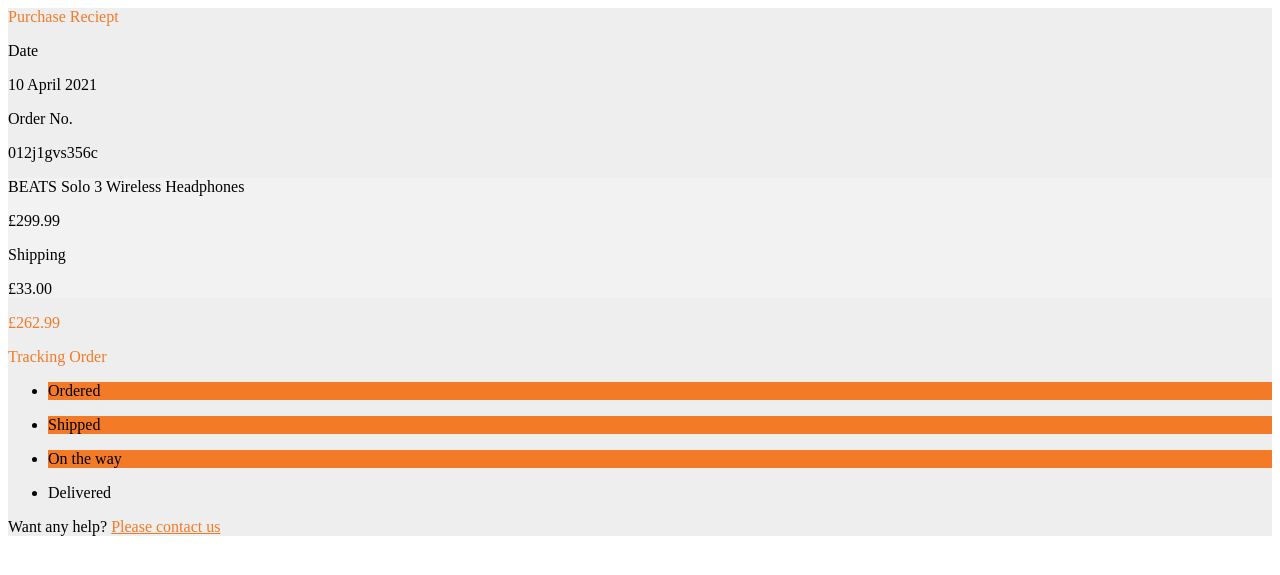
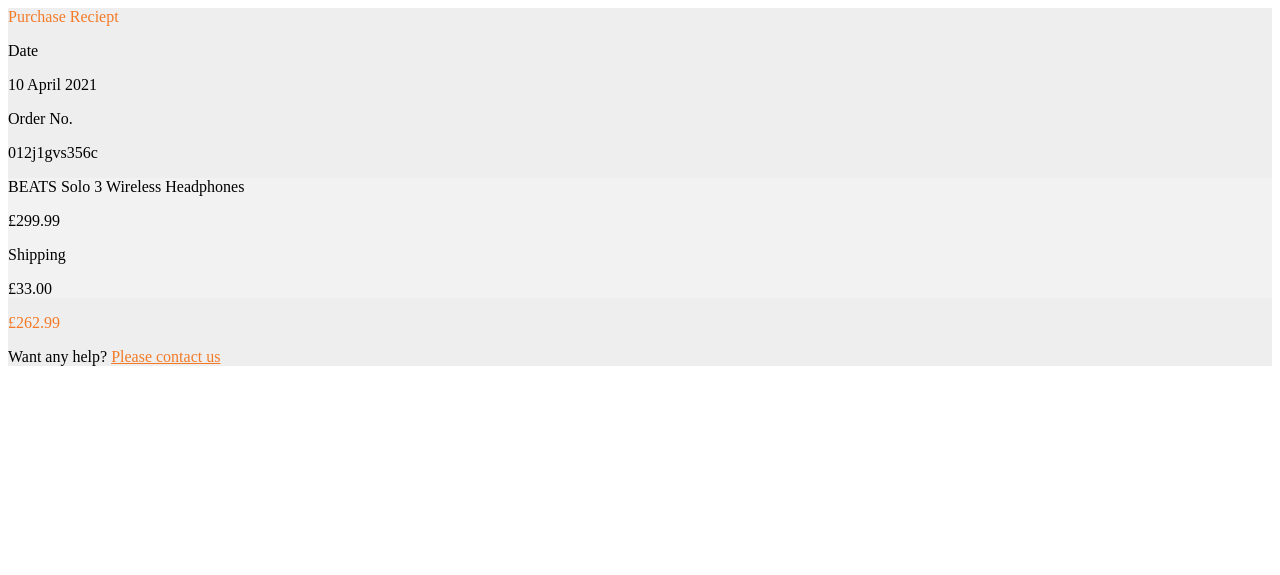
Before and after one commit to BlackTea13/Fredie-And-Friends-Coffee, a Flask app: template templates/Orders/order.html in a window 1280 px wide. Shown: the top 575 px of the page. Run offline with Flask 2, Linux system fonts and the light colour scheme; the template is opened without the code that fills it, so the values that code supplies are empty; parts of the project's set-up code (start-up, migrations or seed data) failed here and were passed over; some libraries are stand-ins or nearby versions.

Commit message:
modify order

```diff
--- a/templates/Orders/order.html
+++ b/templates/Orders/order.html
@@ -1,11 +1,15 @@
-<section class="h-100 h-custom" style="background-color: #eee;">
-    <div class="container py-5 h-100">
+<section class="h-50 h-custom" style="background-color: #eee">
+  <div class="container py-5 h-50">
     <div class="row d-flex justify-content-center align-items-center h-100">
       <div class="col-lg-8 col-xl-6">
-          <div class="card border-top border-bottom border-3" style="border-color: #f37a27 !important;">
+        <div
+          class="card border-top border-bottom border-3"
+          style="border-color: #f37a27 !important"
+        >
           <div class="card-body p-5">
-
-              <p class="lead fw-bold mb-5" style="color: #f37a27;">Purchase Reciept</p>
+            <p class="lead fw-bold mb-5" style="color: #f37a27">
+              Purchase Reciept
+            </p>
 
             <div class="row">
               <div class="col mb-3">
@@ -18,7 +22,7 @@
               </div>
             </div>
 
-              <div class="mx-n5 px-5 py-4" style="background-color: #f2f2f2;">
+            <div class="mx-n5 px-5 py-4" style="background-color: #f2f2f2">
               <div class="row">
                 <div class="col-md-8 col-lg-9">
                   <p>BEATS Solo 3 Wireless Headphones</p>
@@ -27,6 +31,7 @@
                   <p>£299.99</p>
                 </div>
               </div>
+
               <div class="row">
                 <div class="col-md-8 col-lg-9">
                   <p class="mb-0">Shipping</p>
@@ -39,43 +44,18 @@
 
             <div class="row my-4">
               <div class="col-md-4 offset-md-8 col-lg-3 offset-lg-9">
-                  <p class="lead fw-bold mb-0" style="color: #f37a27;">£262.99</p>
+                <p class="lead fw-bold mb-0" style="color: #f37a27">£262.99</p>
               </div>
             </div>
 
-              <p class="lead fw-bold mb-4 pb-2" style="color: #f37a27;">Tracking Order</p>
-
-              <div class="row">
-                <div class="col-lg-12">
-
-                  <div class="horizontal-timeline">
-
-                    <ul class="list-inline items d-flex justify-content-between">
-                      <li class="list-inline-item items-list">
-                        <p class="py-1 px-2 rounded text-white" style="background-color: #f37a27;">Ordered</p
-                          class="py-1 px-2 rounded text-white" style="background-color: #f37a27;">
-                      </li>
-                      <li class="list-inline-item items-list">
-                        <p class="py-1 px-2 rounded text-white" style="background-color: #f37a27;">Shipped</p
-                          class="py-1 px-2 rounded text-white" style="background-color: #f37a27;">
-                      </li>
-                      <li class="list-inline-item items-list">
-                        <p class="py-1 px-2 rounded text-white" style="background-color: #f37a27;">On the way
+            <p class="mt-4 pt-2 mb-0">
+              Want any help?
+              <a
+                href="https://www.youtube.com/watch?v=CelgqNnv0wU&ab_channel=AUGH"
+                style="color: #f37a27"
+                >Please contact us</a
+              >
             </p>
-                      </li>
-                      <li class="list-inline-item items-list text-end" style="margin-right: 8px;">
-                        <p style="margin-right: -8px;">Delivered</p>
-                      </li>
-                    </ul>
-
-                  </div>
-
-                </div>
-              </div>
-
-              <p class="mt-4 pt-2 mb-0">Want any help? <a href="#!" style="color: #f37a27;">Please contact
-                  us</a></p>
-
           </div>
         </div>
       </div>
```
Lines whose indentation alone changed are shown as unchanged.
